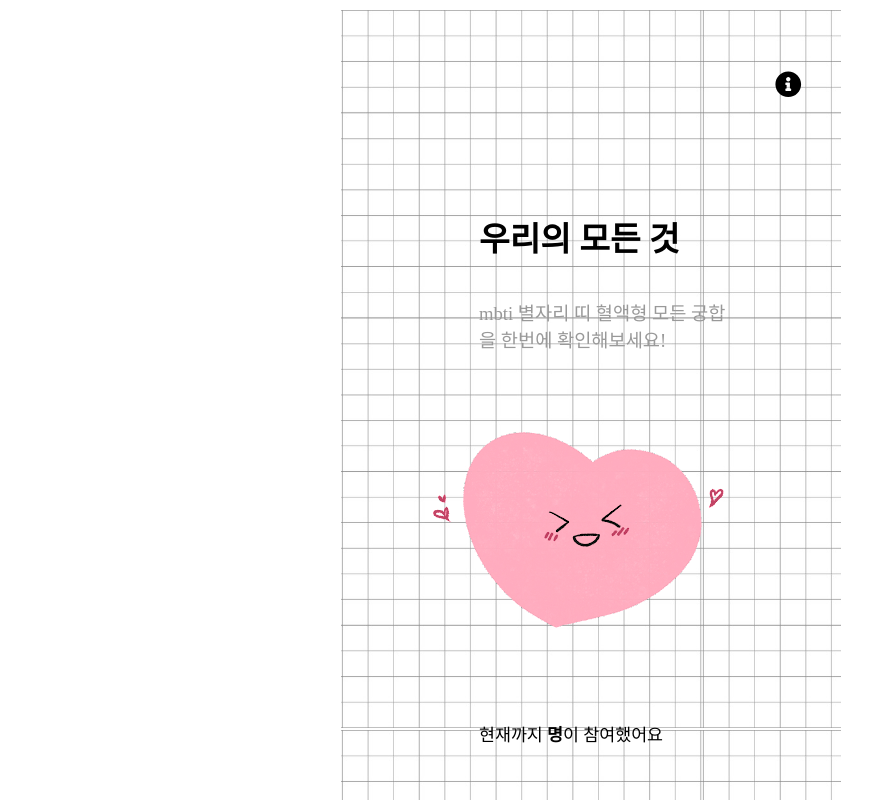
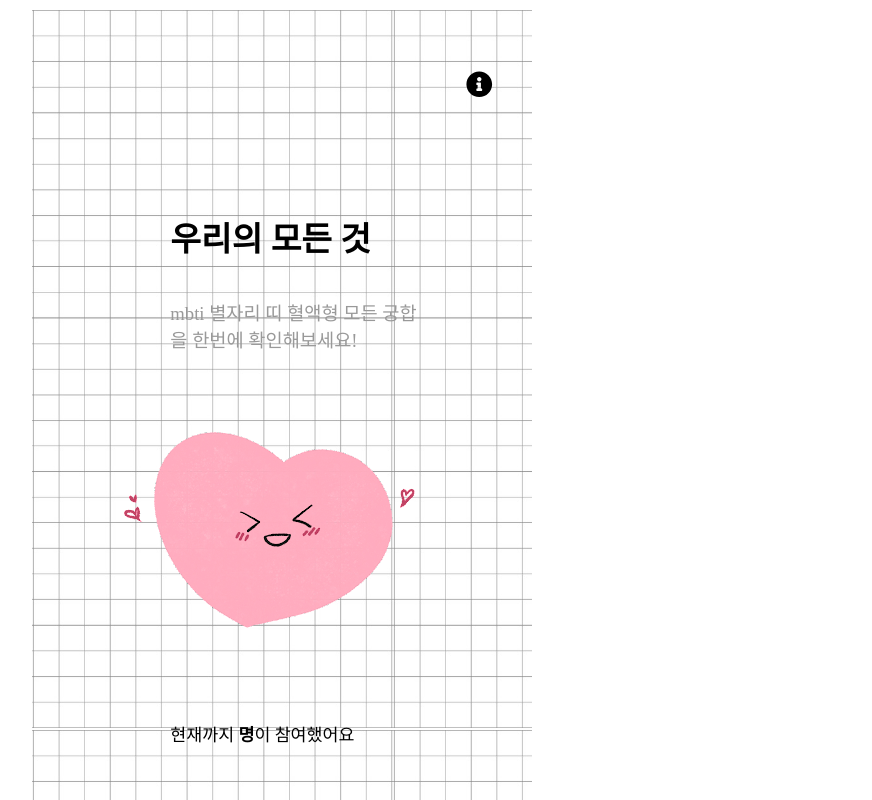
Before and after one commit to codnjs779/chemistry, a React (Create React App) app: page / in a window 1280 px wide. Shown: the top 800 px of the page, without its empty margins (49-921 px from the left). Built offline with nearby package versions, Linux system fonts and the light colour scheme; no server answers.

Commit message:
margin control

```diff
--- a/src/components/App.js
+++ b/src/components/App.js
@@ -16,7 +16,8 @@ function App() {
 export const BasicStyle = styled.div`
     width: 375pt;
     height: 812pt;
-    margin: auto;
+    margin-left: 55pt;
+
     background-image: url(${backImg});
     input:focus {
         outline: none;
```
